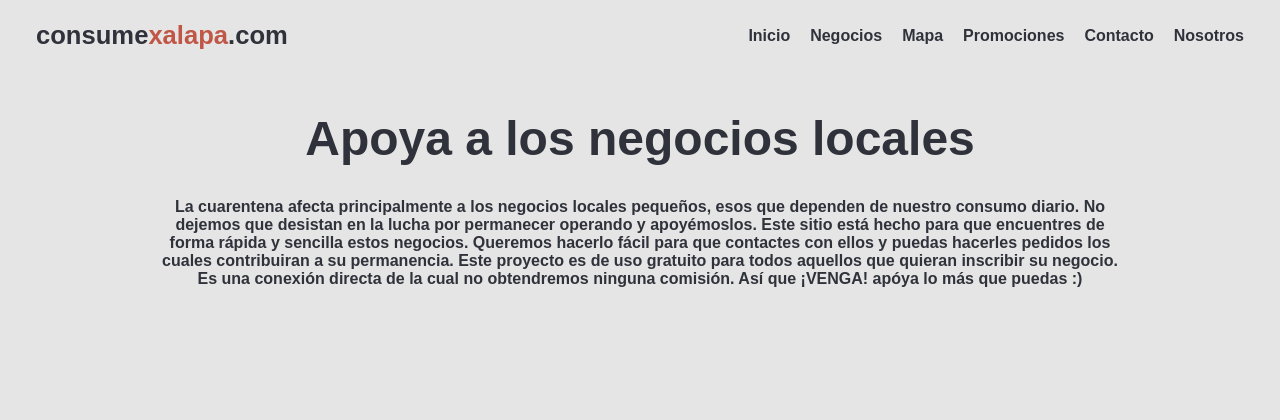
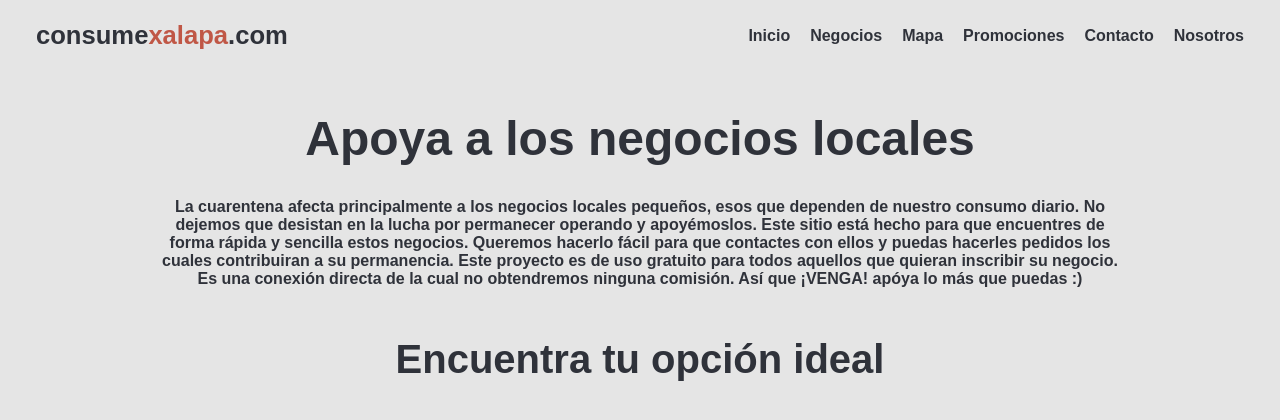
Before and after one commit to JoseCrz/consume-xalapa, a Next.js app: page / in a window 1280 px wide. Shown: the top 420 px of the page. Built offline with nearby package versions, Linux system fonts and the light colour scheme.

Commit message:
Create Basic Section Component

```diff
--- /dev/null
+++ b/components/Section/index.js
@@ -0,0 +1,18 @@
+import React from "react";
+import PropTypes from "prop-types";
+
+import { H2 } from "./style";
+
+export const Section = ({ title, children }) => {
+  return (
+    <section>
+      <H2>{title}</H2>
+      {children}
+    </section>
+  );
+};
+
+Section.propTypes = {
+  title: PropTypes.string,
+  children: PropTypes.node.isRequired,
+};
--- /dev/null
+++ b/components/Section/style.js
@@ -0,0 +1,6 @@
+import styled from "styled-components";
+
+export const H2 = styled.h2`
+  font-size: 2.5em;
+  text-align: center;
+`;
--- a/package.json
+++ b/package.json
@@ -28,6 +28,7 @@
   "homepage": "https://github.com/JoseCrz/consume-xalapa#readme",
   "dependencies": {
     "next": "^10.0.0",
+    "prop-types": "^15.7.2",
     "react": "^17.0.1",
     "react-dom": "^17.0.1",
     "standard": "^16.0.1",
--- a/pages/index.js
+++ b/pages/index.js
@@ -1,11 +1,13 @@
 import React from "react";
 import { Layout } from "../components/Layout";
 import { Hero } from "../components/Hero";
+import { Section } from "../components/Section";
 
 const Home = () => {
   return (
     <Layout>
       <Hero />
+      <Section title="Encuentra tu opción ideal"></Section>
     </Layout>
   );
 };
```
